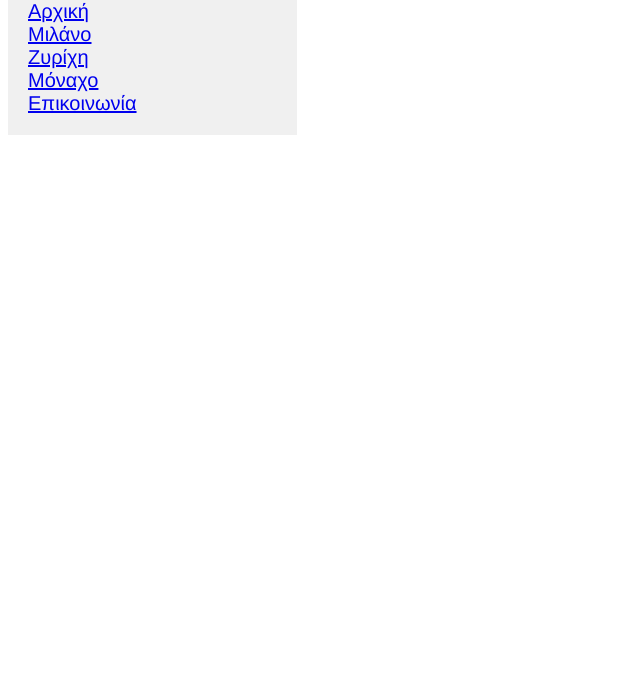
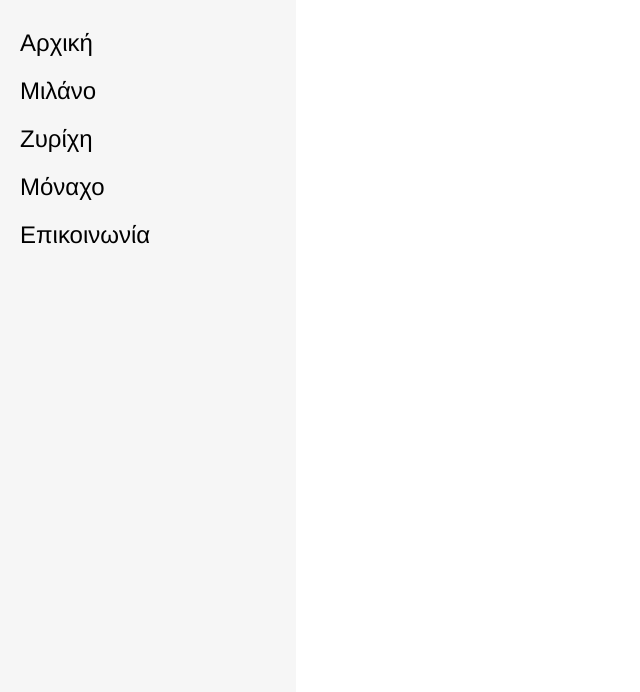
Before and after one commit to basilpapadimas/cs-assignment, a plain HTML site: page index.html in a window 1280 px wide. Shown: the part 108-800 px from the top of the page, without its empty margins (0-640 px from the left). Drawn offline with Linux system fonts and the light colour scheme.

Commit message:
gettin' there!

```diff
--- a/style.css
+++ b/style.css
@@ -3,7 +3,15 @@
 }
 
 body {
-        font-family: Helvetica, Arial, sans-serif;
+        font-family: Georgia, "Bitstream Charter", "Times New Roman", serif;
+}
+
+a {
+        color:black;
+}
+
+a:visited {
+        color: black;
 }
 
 
@@ -15,14 +23,21 @@ body {
 }
 
 .sidebar {
+        font-family: Helvetica, Arial, sans-serif;
         width: 20%;
         padding: 20px;
-        background-color: rgb(240, 240, 240);
+        line-height: 2;
+        position: fixed;
+        top: 0;
+        left: 0;
+        bottom: 0;
+        background-color: rgb(246, 246, 246);
 }
 
 .sidebar a {
         display: block;
-        font-size: 20px;
+        font-size: 1.5em;
+        text-decoration:none;
 }
 
 .content {
```
